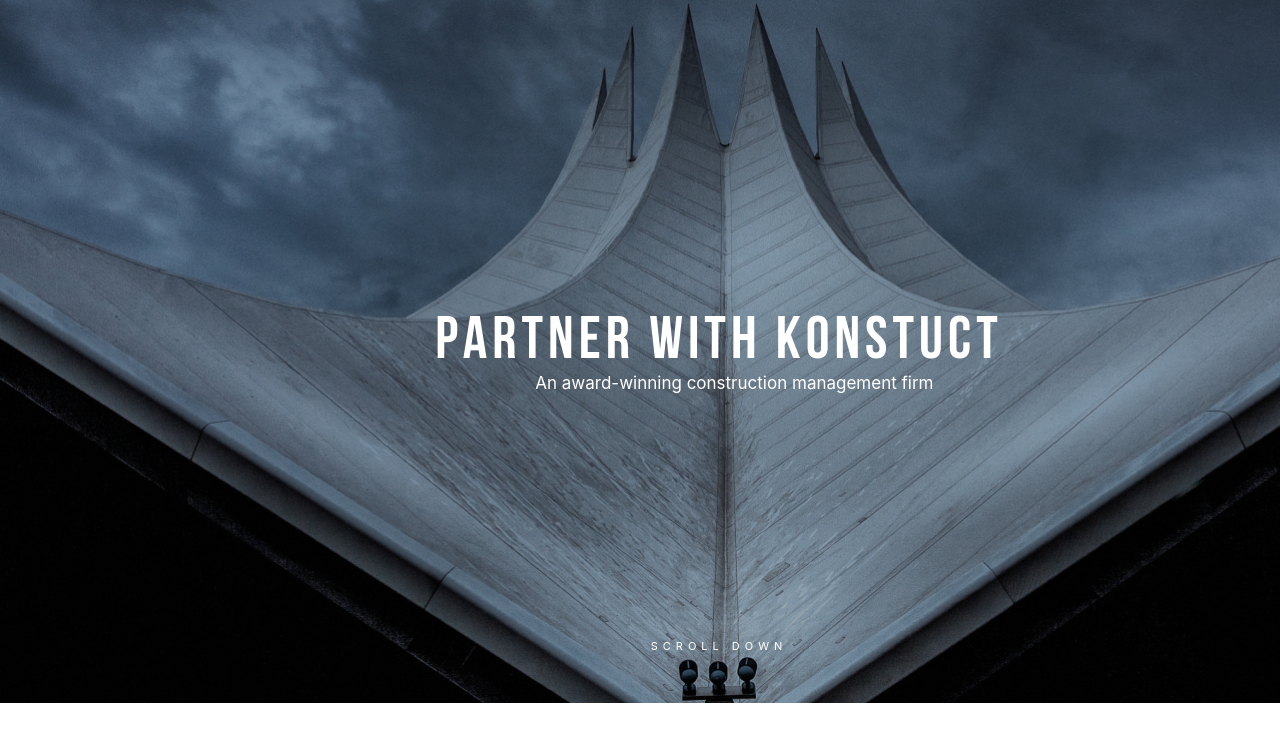
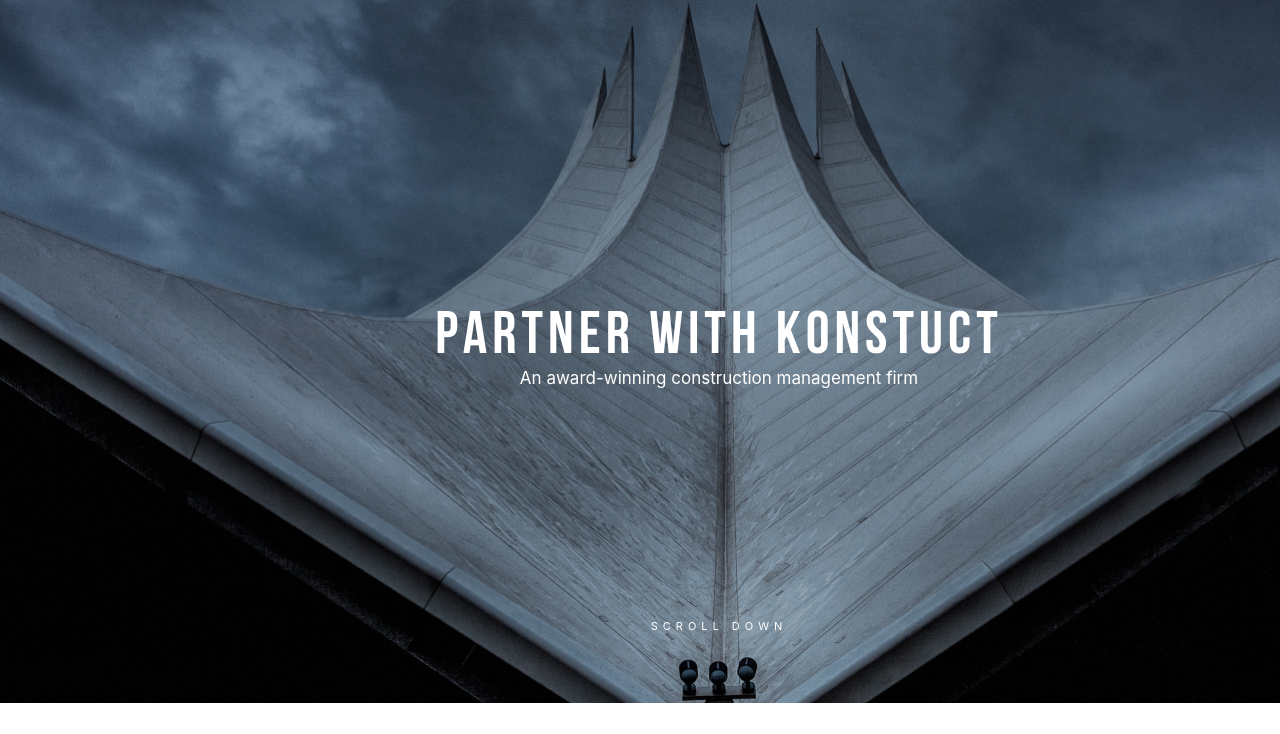
Before and after one commit to SnejokSaport/KONSTUCT, a plain HTML site: page index.html in a window 1280 px wide. Shown: the part 66-800 px from the top of the page. Drawn offline with Linux system fonts and the light colour scheme.

Commit message:
title сделан

```diff
--- a/css/header.css
+++ b/css/header.css
@@ -15,13 +15,16 @@
     align-items: center;
     justify-content: space-between;
     color: white;
+    padding-top: 42px;
+    padding-bottom: 70px;
 }
-.header__wrapper {
-margin-top: 70px;
+.header__wrapper-title {
+    text-align: center;
+    padding-top: 80px;
 }
+
 .logo.logo--white {
     height: 20px;
-    margin-top: 42px;
 }
 
 .header__title {
@@ -33,12 +36,11 @@ margin-top: 70px;
 .header__subtitle {
     font-size: 17px;
     font-family: -apple-system, BlinkMacSystemFont, 'Segoe UI', Roboto, Oxygen, Ubuntu, Cantarell, 'Open Sans', 'Helvetica Neue', sans-serif;
-    margin-left: 100px;
 }
 
 .header__scroll-button {
     font-size: 11px;
     font-family: -apple-system, BlinkMacSystemFont, 'Segoe UI', Roboto, Oxygen, Ubuntu, Cantarell, 'Open Sans', 'Helvetica Neue', sans-serif;
     letter-spacing: 5px;
-    margin-bottom: 50px;
+
 }
--- a/index.html
+++ b/index.html
@@ -13,7 +13,7 @@
     <!-- ----------------Header---------------- -->
     <header class="header">
         <img class="logo logo--white" src="img/konstrut-white-logo.svg" alt="">
-        <div class="header__wrapper">
+        <div class="header__wrapper-title">
             <div class="header__title ">PARTNER WITH KONSTUCT</div>
             <div class="header__subtitle ">An award-winning construction management firm</div>
         </div>
```
